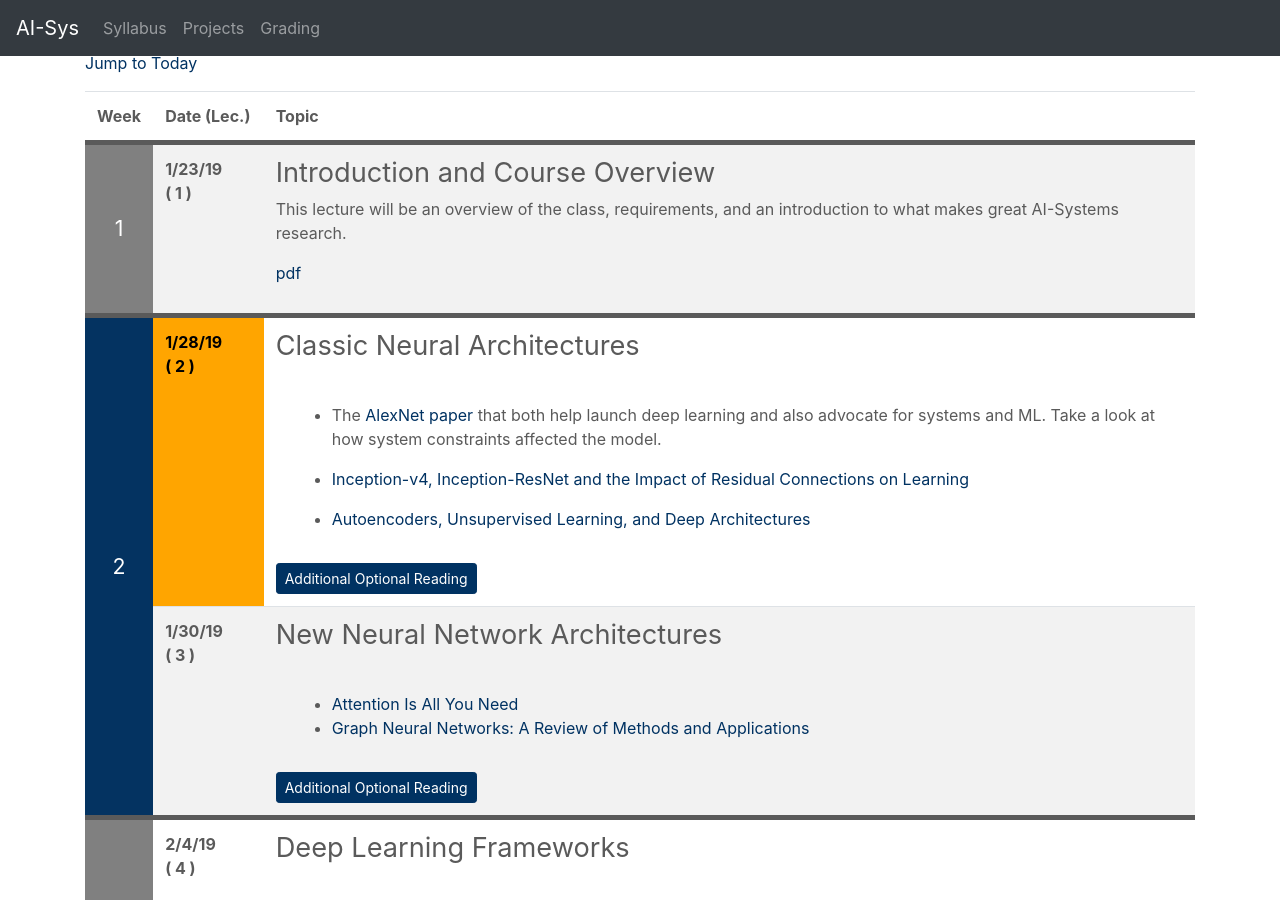
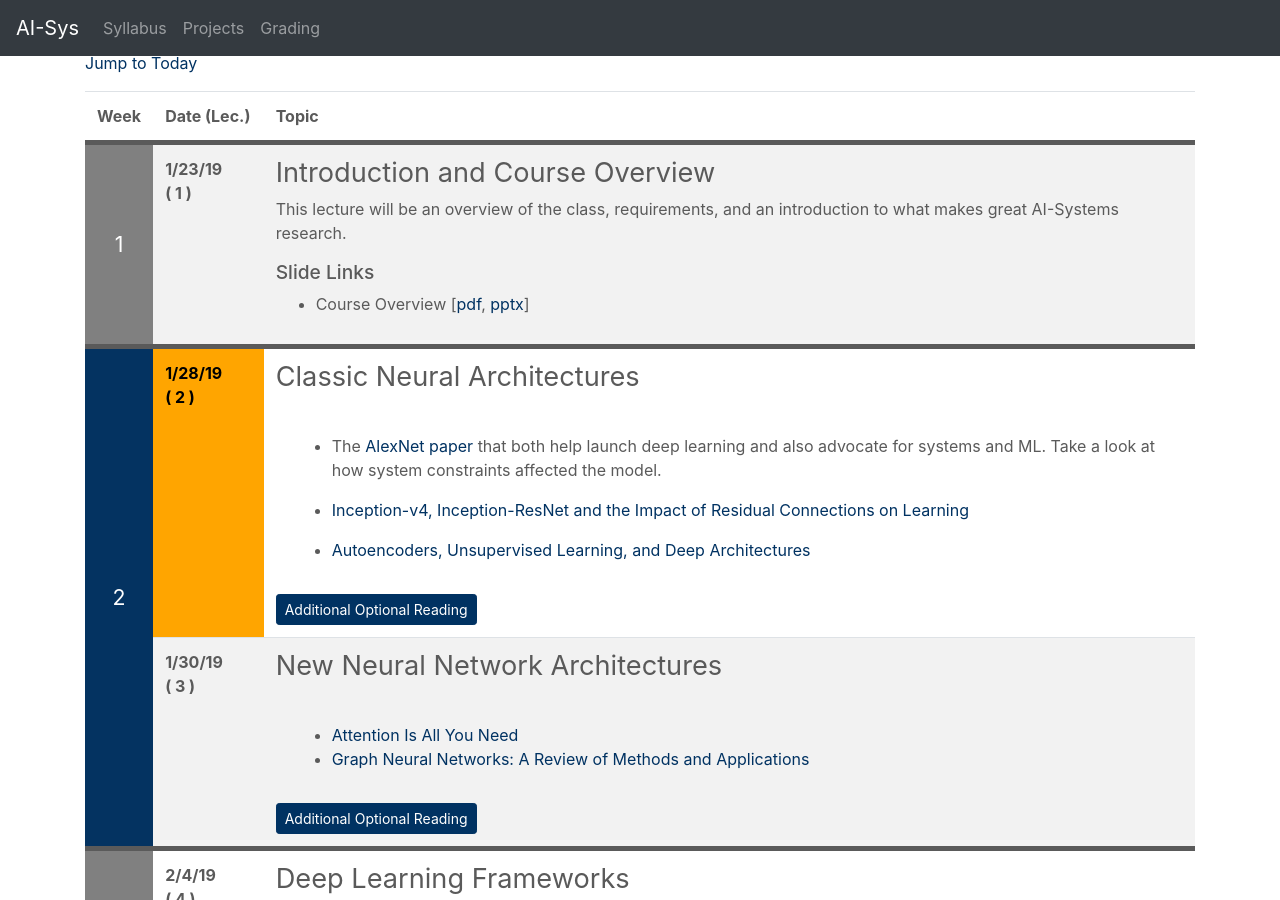
Before and after one commit to ucbrise/cs294-ai-sys-sp19, a Jekyll site: the page built from index.md, in a window 1280 px wide and 900 px high, scrolled down 854 px. Built offline with Jekyll 4.4.1, drawn with Linux system fonts in a browser that asks for light colours; nearby versions of some CDN libraries; our own code applies the rules of GitHub Pages for plain Markdown files.

Commit message:
fixing slide formatting

```diff
--- a/css/custom.scss
+++ b/css/custom.scss
@@ -30,6 +30,11 @@ margin:-120px 0 0; /* negative fixed header height */
 .syllabus h3 {
   font-size: 1.2rem;
 }
+
+
+
+
+
 
 
 
--- a/index.md
+++ b/index.md
@@ -99,7 +99,13 @@ This is a tentative schedule.  Specific readings are subject to change as new ma
 
 This lecture will be an overview of the class, requirements, and an introduction to what makes great AI-Systems research.
 
-[pdf](assets/lectures/l1.pdf)
+### Slide Links
+* Course Overview [[pdf](assets/lectures/l1.pdf), [pptx](assets/lectures/l1.pptx)]
+
+
+
+
+
 
 
 {% include syllabus_entry %}
```
